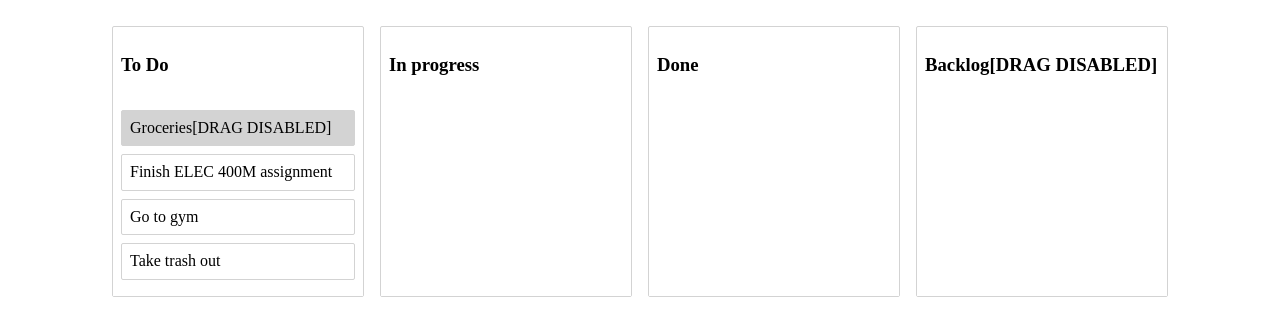
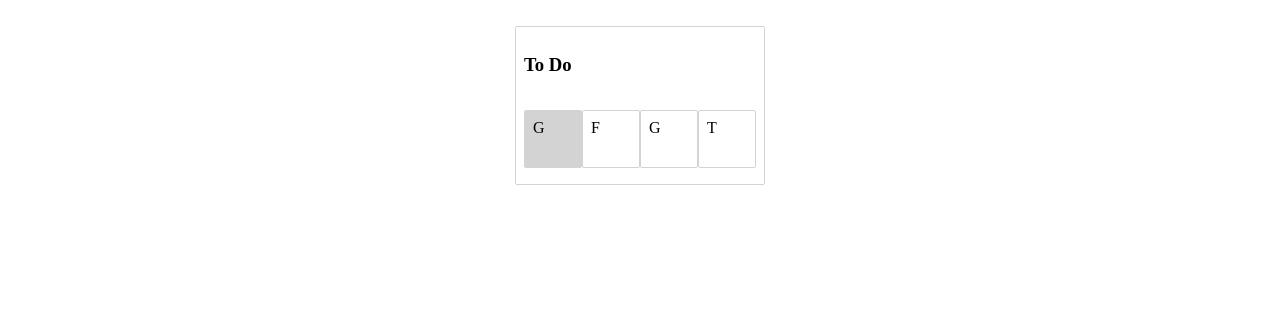
Before and after one commit to mathewbushuru/drag-and-drop-task-app, a React (Create React App) app: page / in a window 1280 px wide. Shown: the top 336 px of the page. Built offline with nearby package versions, Linux system fonts and the light colour scheme.

Commit message:
reorder  tasks horizontally

```diff
--- a/src/components/Column.jsx
+++ b/src/components/Column.jsx
@@ -7,7 +7,7 @@ const Container = styled.div`
   margin: 8px;
   border: 1px solid lightgrey;
   border-radius: 2px;
-  width: 250px;
+  // width: 250px;
 
   display: flex;
   flex-direction: column;
@@ -19,8 +19,10 @@ const TaskList = styled.div`
   padding: 8px;
   transition: background-color 0.2s ease;
   background-color: ${(props) => (props.isDraggingOver ? "skyblue" : "white")};
-  flex-grow: 1;
-  min-height: 100px;
+  // flex-grow: 1;
+  // min-height: 100px;
+
+  display: flex;
 `;
 
 const Column = (props) => {
@@ -28,13 +30,14 @@ const Column = (props) => {
     <Container>
       <Title>{props.column.title} </Title>
       {/*
-      Draggable can only be dropped into a droppabel that shares the same type
+      Draggable can only be dropped into a droppable that shares the same type
       Here 3rd column will have type 'done' and 1st  two  will  be type 'active'
       Can move tasks between to-do, progress and done but not backlog.
       */}
       <Droppable
         droppableId={props.column.id}
         type={props.column.id === "column-4" ? "backlog" : "active"}
+        direction="horizontal"
       >
         {(provided, snapshot) => (
           <TaskList
--- a/src/components/Task.jsx
+++ b/src/components/Task.jsx
@@ -14,6 +14,10 @@ const Container = styled.div`
       ? "lightgreen"
       : "white"};
   display: flex;
+
+  //For horizontal drag
+  width:  40px;
+  height: 40px;
 `;
 const Handle = styled.div`
   width: 20px;
@@ -40,7 +44,7 @@ const Task = (props) => {
           isDragDisabled={isDragDisabled}
         >
           {/* <Handle {...provided.dragHandleProps}/> */}
-          {props.task.content}
+          {props.task.content[0]}
         </Container>
       )}
     </Draggable>
--- a/src/data/initial-data.js
+++ b/src/data/initial-data.js
@@ -11,24 +11,25 @@ const initialData = {
       title: "To Do",
       taskIds: ["task-1", "task-2", "task-3", "task-4"],
     },
-    "column-2": {
-      id: "column-2",
-      title: "In progress",
-      taskIds: [],
-    },
-    "column-3": {
-      id: "column-3",
-      title: "Done",
-      taskIds: [],
-    },
-    "column-4": {
-      id: "column-4",
-      title: "Backlog[DRAG DISABLED]",
-      taskIds: [],
-    },
+    // "column-2": {
+    //   id: "column-2",
+    //   title: "In progress",
+    //   taskIds: [],
+    // },
+    // "column-3": {
+    //   id: "column-3",
+    //   title: "Done",
+    //   taskIds: [],
+    // },
+    // "column-4": {
+    //   id: "column-4",
+    //   title: "Backlog[DRAG DISABLED]",
+    //   taskIds: [],
+    // },
   },
   //For reordering of columns
-  columnOrder: ["column-1", "column-2", "column-3", "column-4"],
+//   columnOrder: ["column-1", "column-2", "column-3", "column-4"],
+columnOrder: ["column-1"],
 };
 
 export default initialData;
```
